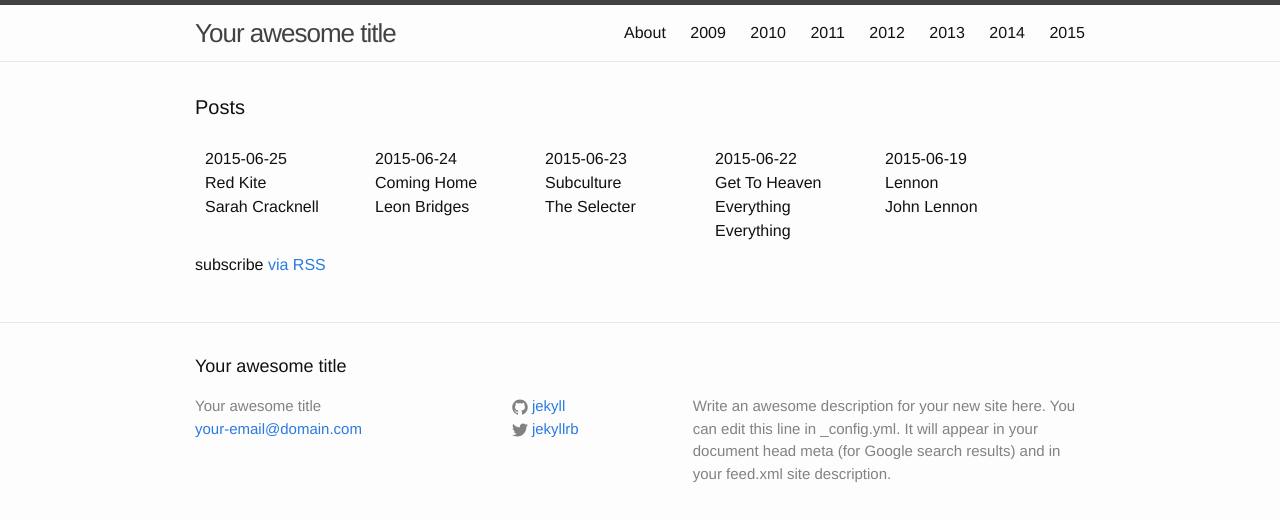
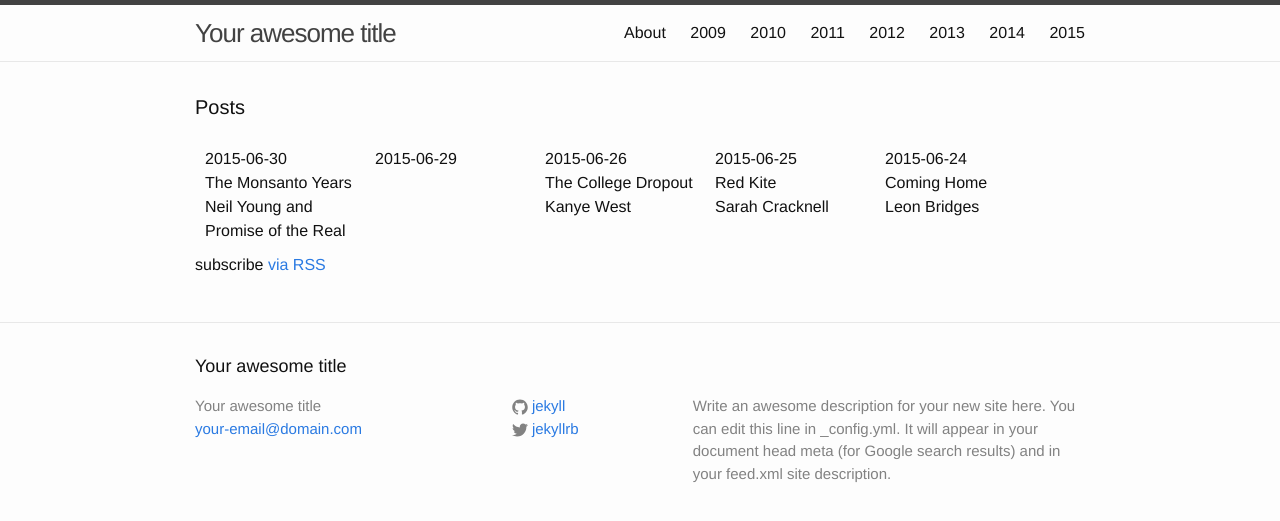
Before and after one commit to karaken12/bbc6musicaotd, a Jekyll site: the page built from site/index.html, in a window 1280 px wide. Shown: the top 521 px of the page. Built offline with Jekyll 4.4.1, drawn with Linux system fonts in a browser that asks for light colours.

Commit message:
Album data for 2015-06-26, 29, 30.

```diff
--- a/site/_data/year/2015.yml
+++ b/site/_data/year/2015.yml
@@ -597,3 +597,14 @@
   artist: Sarah Cracknell
   title: Red Kite
   twitter: https://twitter.com/BBC6Music/status/613978906287296512
+- date: 2015-06-26
+  artist: Kanye West
+  title: The College Dropout
+  spotify-id: 555WoCHGKNICMGGO7o1eTc
+- date: 2015-06-29
+  notes: Don't think there was one, because of Glastonbury.
+- date: 2015-06-30
+  artist: Neil Young and Promise of the Real
+  title: The Monsanto Years
+  twitter: https://twitter.com/BBC6Music/status/615789885329293312
+  spotify-id: 3H13KvqouxpPgY2OVVVYGK
```
